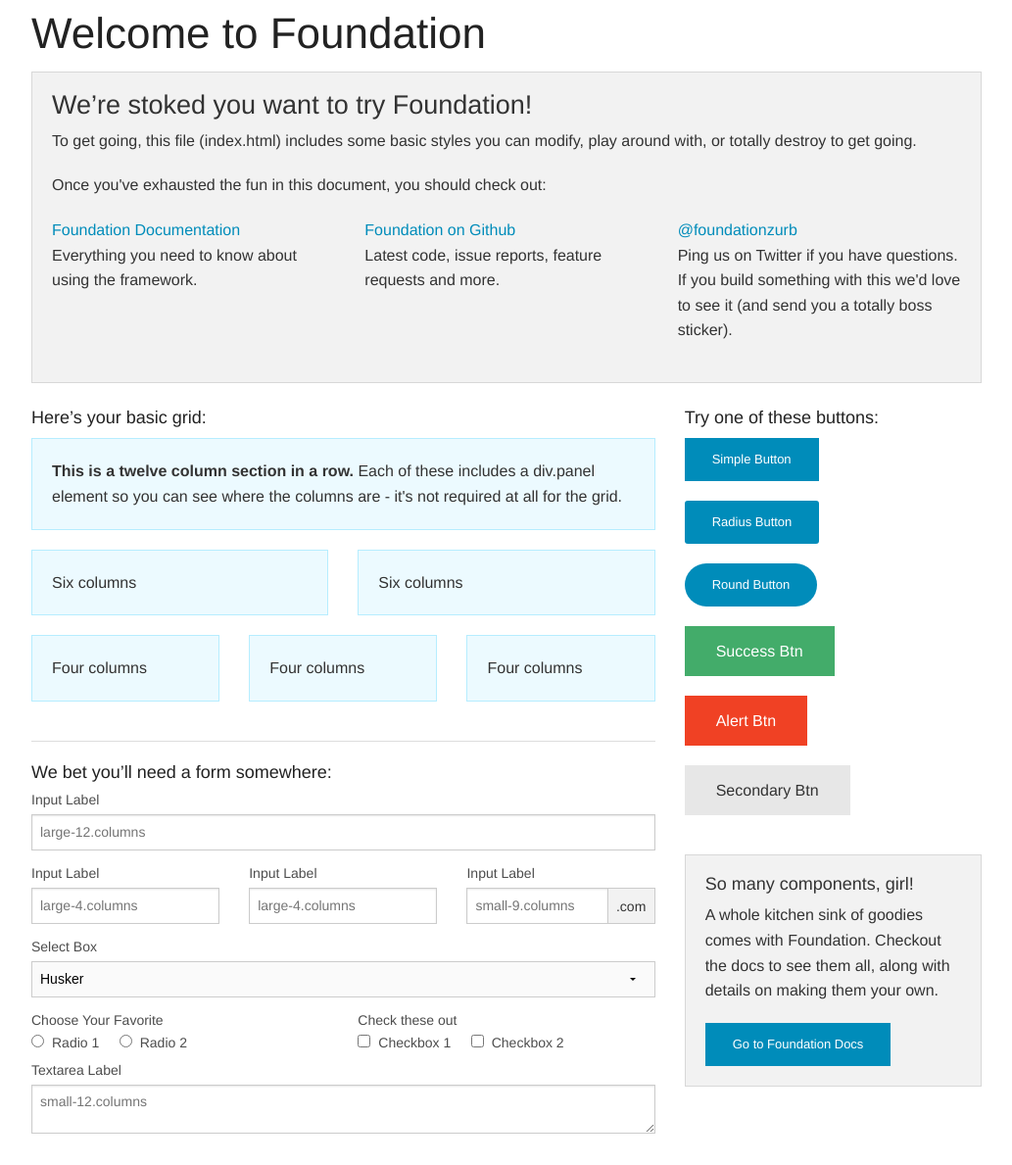
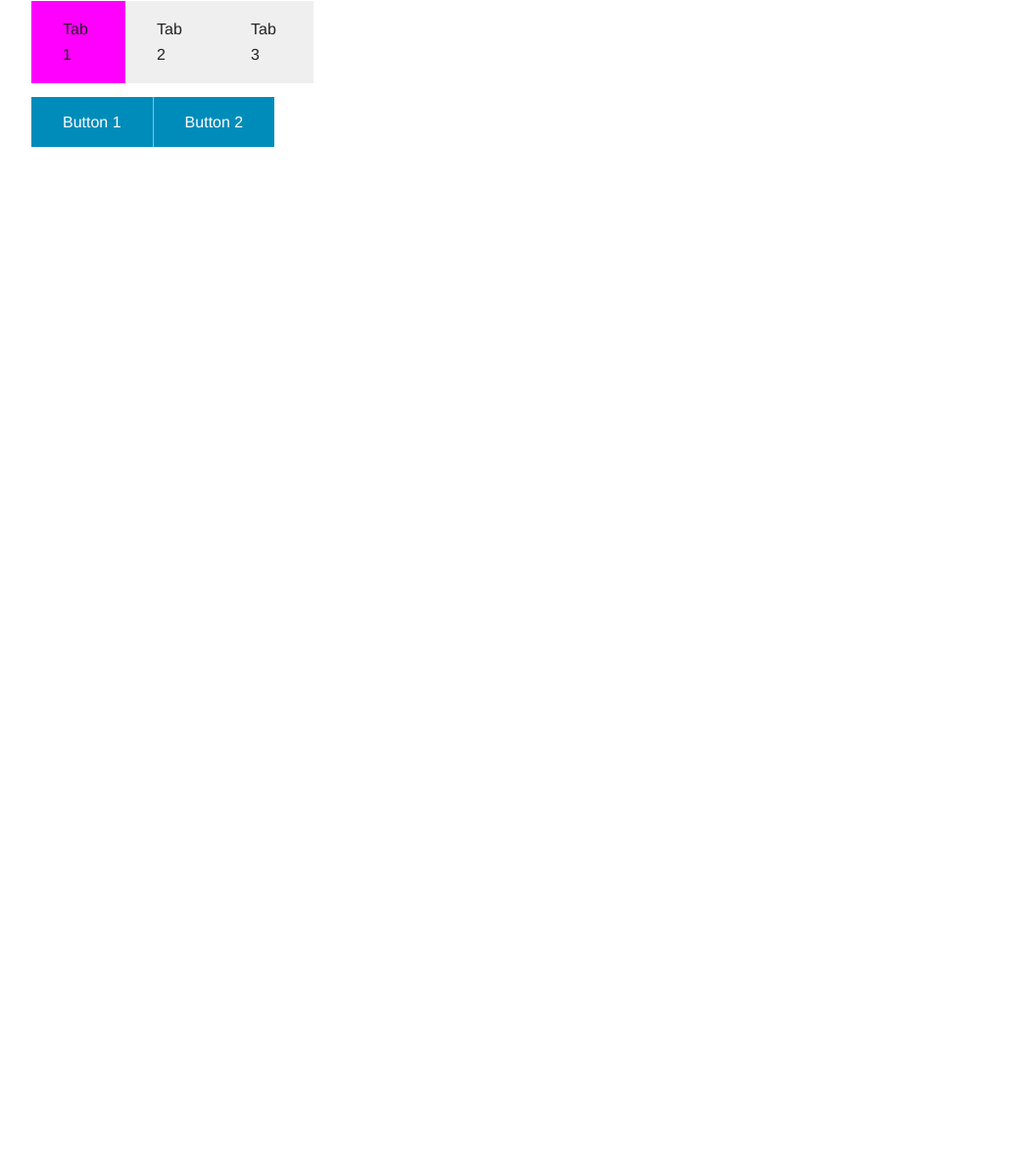
Before and after one commit to AMassick/p2-dvr-app, a plain HTML site: page index.html in a window 1280 px wide. Shown: the whole page at 98% size, without its empty margins (123-1156 px from the left). After the commit the page ends 800 px from the top, so only its background shows below. Drawn offline with Linux system fonts and the light colour scheme.

Commit message:
Mach Remote for Assignment

```diff
--- /dev/null
+++ b/css/styles.css
@@ -0,0 +1,9 @@
+.tabs dd {
+	width: 96px;
+}
+
+.tabs dd.active a {
+	background: #f0f;
+
+	transition: background .5s;
+}
--- a/index.html
+++ b/index.html
@@ -3,159 +3,44 @@
   <head>
     <meta charset="utf-8" />
     <meta name="viewport" content="width=device-width, initial-scale=1.0" />
-    <title>Foundation | Welcome</title>
+    <title>P2 : DVR APP</title>
     <link rel="stylesheet" href="css/foundation.css" />
+    <link rel="stylesheet" href="css/styles.css" />
     <script src="js/vendor/modernizr.js"></script>
   </head>
   <body>
 
+    <!--  1st Row -->
     <div class="row">
-      <div class="large-12 columns">
-        <h1>Welcome to Foundation</h1>
-      </div>
-    </div>
+      <div class="small-12 columns">
 
-    <div class="row">
-      <div class="large-12 columns">
-      	<div class="panel">
-	        <h3>We&rsquo;re stoked you want to try Foundation! </h3>
-	        <p>To get going, this file (index.html) includes some basic styles you can modify, play around with, or totally destroy to get going.</p>
-	        <p>Once you've exhausted the fun in this document, you should check out:</p>
-	        <div class="row">
-	        	<div class="large-4 medium-4 columns">
-	    		<p><a href="http://foundation.zurb.com/docs">Foundation Documentation</a><br />Everything you need to know about using the framework.</p>
-	    	</div>
-	        	<div class="large-4 medium-4 columns">
-	        		<p><a href="http://github.com/zurb/foundation">Foundation on Github</a><br />Latest code, issue reports, feature requests and more.</p>
-	        	</div>
-	        	<div class="large-4 medium-4 columns">
-	        		<p><a href="http://twitter.com/foundationzurb">@foundationzurb</a><br />Ping us on Twitter if you have questions. If you build something with this we'd love to see it (and send you a totally boss sticker).</p>
-	        	</div>
-					</div>
-      	</div>
-      </div>
-    </div>
+        <!-- TAB LABELS -->
+         <dl class="tabs" data-tab>
+          <dd class="active"><a href="#panel2-1">Tab 1</a></dd>
+          <dd><a href="#panel2-2">Tab 2</a></dd>
+          <dd><a href="#panel2-3">Tab 3</a></dd>
+        </dl>
 
-    <div class="row">
-      <div class="large-8 medium-8 columns">
-        <h5>Here&rsquo;s your basic grid:</h5>
-        <!-- Grid Example -->
+        <!-- TAB CONTENT -->
+        <div class="tabs-content">
+          <div class="content active" id="panel2-1">
 
-        <div class="row">
-          <div class="large-12 columns">
-            <div class="callout panel">
-              <p><strong>This is a twelve column section in a row.</strong> Each of these includes a div.panel element so you can see where the columns are - it's not required at all for the grid.</p>
-            </div>
+            <ul class="button-group [radius round]">
+            <li><a href="#" class="button [secondary success]">Button 1</a></li>
+            <li><a href="#" class="button [secondary success]">Button 2</a></li>
+            </ul>
+
           </div>
-        </div>
-        <div class="row">
-          <div class="large-6 medium-6 columns">
-            <div class="callout panel">
-              <p>Six columns</p>
-            </div>
+          <div class="content" id="panel2-2">
+            <p>Second panel content goes here...</p>
           </div>
-          <div class="large-6 medium-6 columns">
-            <div class="callout panel">
-              <p>Six columns</p>
-            </div>
+          <div class="content" id="panel2-3">
+            <p>Third panel content goes here...</p>
           </div>
-        </div>
-        <div class="row">
-          <div class="large-4 medium-4 small-4 columns">
-            <div class="callout panel">
-              <p>Four columns</p>
-            </div>
-          </div>
-          <div class="large-4 medium-4 small-4 columns">
-            <div class="callout panel">
-              <p>Four columns</p>
-            </div>
-          </div>
-          <div class="large-4 medium-4 small-4 columns">
-            <div class="callout panel">
-              <p>Four columns</p>
-            </div>
-          </div>
-        </div>
-
-        <hr />
-
-        <h5>We bet you&rsquo;ll need a form somewhere:</h5>
-        <form>
-				  <div class="row">
-				    <div class="large-12 columns">
-				      <label>Input Label</label>
-				      <input type="text" placeholder="large-12.columns" />
-				    </div>
-				  </div>
-				  <div class="row">
-				    <div class="large-4 medium-4 columns">
-				      <label>Input Label</label>
-				      <input type="text" placeholder="large-4.columns" />
-				    </div>
-				    <div class="large-4 medium-4 columns">
-				      <label>Input Label</label>
-				      <input type="text" placeholder="large-4.columns" />
-				    </div>
-				    <div class="large-4 medium-4 columns">
-				      <div class="row collapse">
-				        <label>Input Label</label>
-				        <div class="small-9 columns">
-				          <input type="text" placeholder="small-9.columns" />
-				        </div>
-				        <div class="small-3 columns">
-				          <span class="postfix">.com</span>
-				        </div>
-				      </div>
-				    </div>
-				  </div>
-				  <div class="row">
-				    <div class="large-12 columns">
-				      <label>Select Box</label>
-				      <select>
-				        <option value="husker">Husker</option>
-				        <option value="starbuck">Starbuck</option>
-				        <option value="hotdog">Hot Dog</option>
-				        <option value="apollo">Apollo</option>
-				      </select>
-				    </div>
-				  </div>
-				  <div class="row">
-				    <div class="large-6 medium-6 columns">
-				      <label>Choose Your Favorite</label>
-				      <input type="radio" name="pokemon" value="Red" id="pokemonRed"><label for="pokemonRed">Radio 1</label>
-				      <input type="radio" name="pokemon" value="Blue" id="pokemonBlue"><label for="pokemonBlue">Radio 2</label>
-				    </div>
-				    <div class="large-6 medium-6 columns">
-				      <label>Check these out</label>
-				      <input id="checkbox1" type="checkbox"><label for="checkbox1">Checkbox 1</label>
-				      <input id="checkbox2" type="checkbox"><label for="checkbox2">Checkbox 2</label>
-				    </div>
-				  </div>
-				  <div class="row">
-				    <div class="large-12 columns">
-				      <label>Textarea Label</label>
-				      <textarea placeholder="small-12.columns"></textarea>
-				    </div>
-				  </div>
-				</form>
-      </div>
-
-      <div class="large-4 medium-4 columns">
-			  <h5>Try one of these buttons:</h5>
-			  <p><a href="#" class="small button">Simple Button</a><br/>
-        <a href="#" class="small radius button">Radius Button</a><br/>
-        <a href="#" class="small round button">Round Button</a><br/>
-        <a href="#" class="medium success button">Success Btn</a><br/>
-        <a href="#" class="medium alert button">Alert Btn</a><br/>
-        <a href="#" class="medium secondary button">Secondary Btn</a></p>
-				<div class="panel">
-        	<h5>So many components, girl!</h5>
-        	<p>A whole kitchen sink of goodies comes with Foundation. Checkout the docs to see them all, along with details on making them your own.</p>
-        	<a href="http://foundation.zurb.com/docs/" class="small button">Go to Foundation Docs</a>
         </div>
       </div>
     </div>
+    <!-- END FIRST ROW -->
 
     <script src="js/vendor/jquery.js"></script>
     <script src="js/foundation.min.js"></script>
```
Also changed, not shown: 1 other file.
